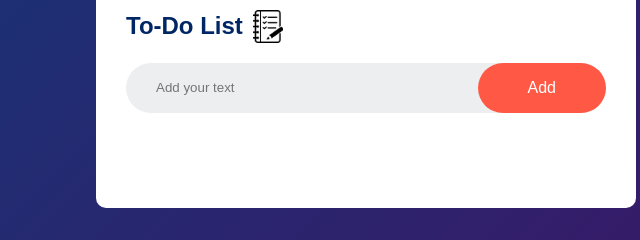
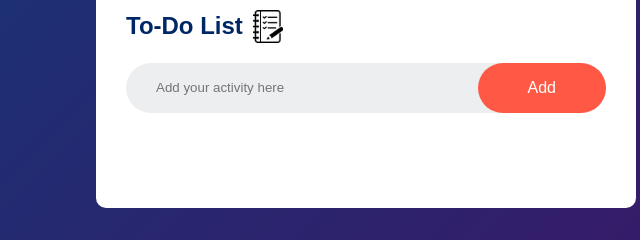
Before and after one commit to TheAndres96/First-Repository, a plain HTML site: page To Do App/index.html in a window 1280 px wide. Shown: the part 130-370 px from the top of the page, 274-914 px from the left. Drawn offline with Linux system fonts and the light colour scheme.

Commit message:
Changed the placeholder

```diff
--- a/To Do App/index.html
+++ b/To Do App/index.html
@@ -12,7 +12,7 @@
                 <h2>To-Do List <img src= "images/Icon.jpeg"></h2>
 
                 <div class="row">
-                    <input type="text" id="input-box" placeholder="Add your text">
+                    <input type="text" id="input-box" placeholder="Add your activity here">
                     <button onclick="addTask()">Add</button>
                 </div>
                 <ul id= "list-container">
```
